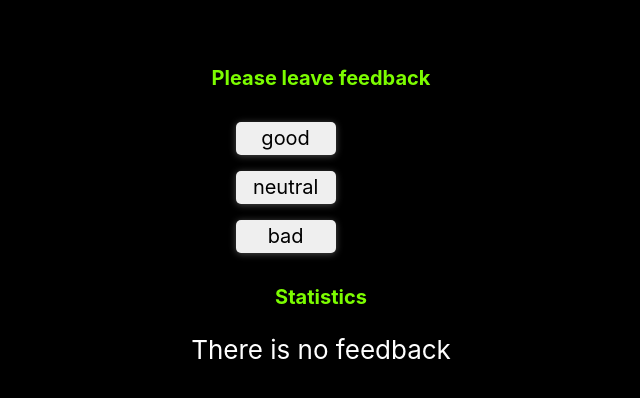
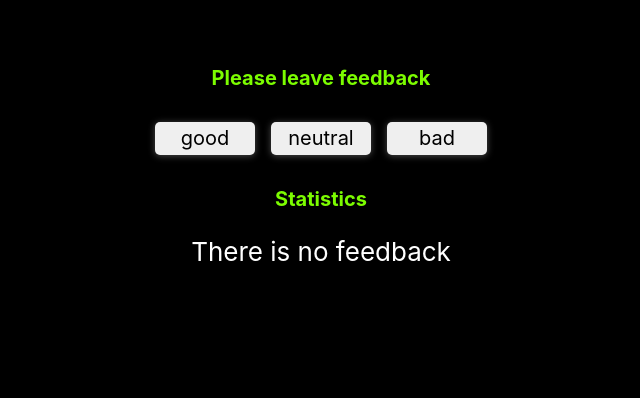
Before and after one commit to holvas-web/goit-react-hw-02-feedback, a React (Create React App) app: page / in a window 1280 px wide. Shown: the top 398 px of the page, without its empty margins (319-959 px from the left). Built offline with nearby package versions, Linux system fonts and the light colour scheme.

Commit message:
Update FeedbackOptions.styled.js

```diff
--- a/src/components/Feedback/FeedbackOptions.styled.js
+++ b/src/components/Feedback/FeedbackOptions.styled.js
@@ -2,7 +2,7 @@ import styled from 'styled-components';
 
 export const Wrap = styled.div`
   display: flex;
-  flex-direction: column;
+
 
   text-align: center;
   color: white;
```
